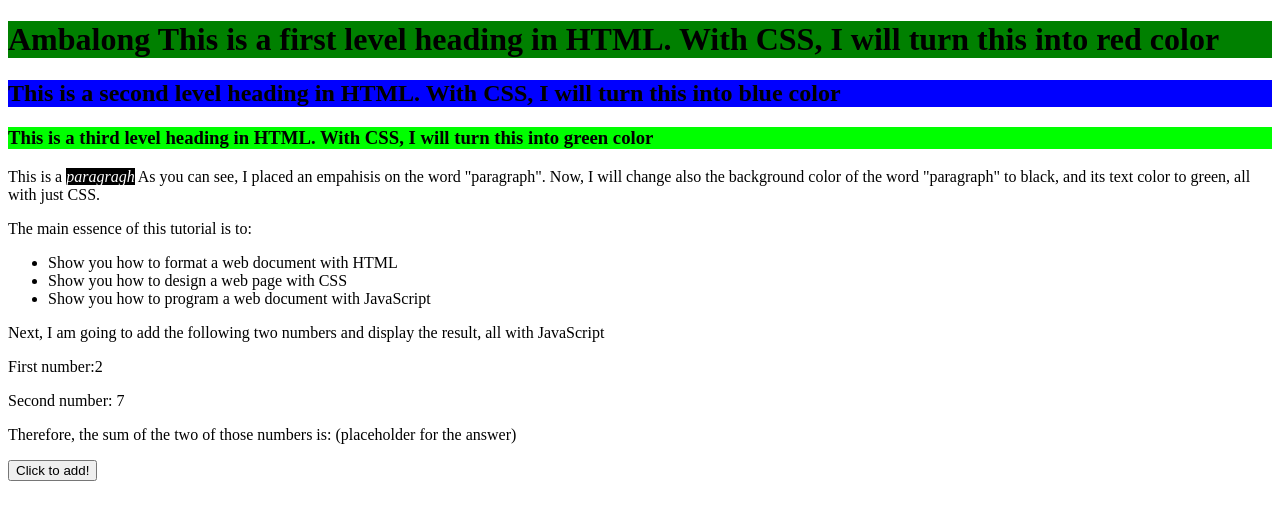
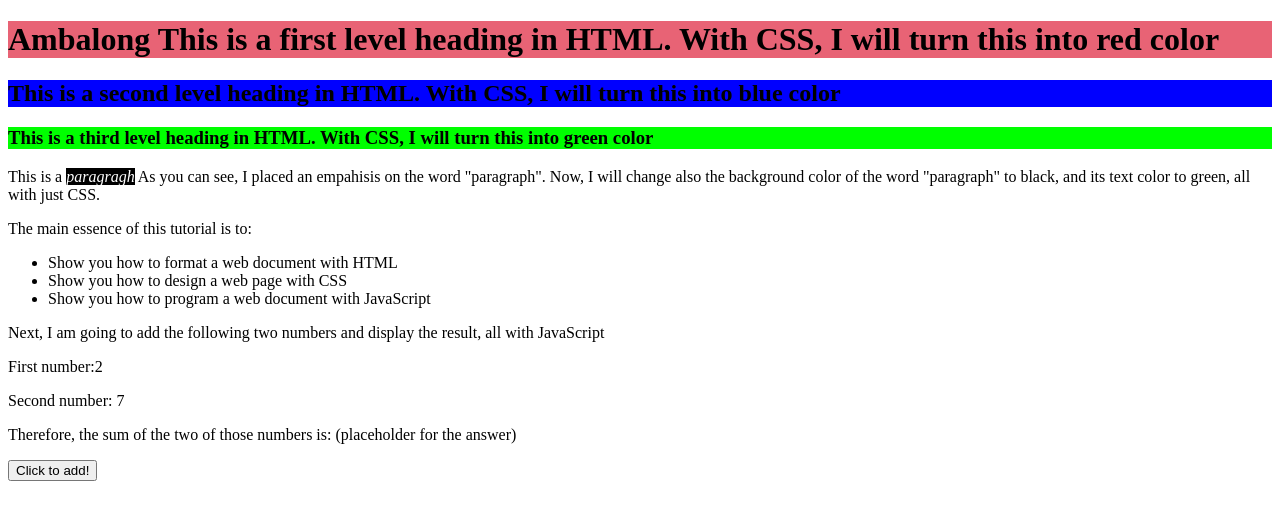
Before and after one commit to jessieconnralphsam/Exercise-1, a plain HTML site: page index.html in a window 1280 px wide. Drawn offline with Linux system fonts and the light colour scheme.

Commit message:
Update styles.css
changed green to pink in hex

```diff
--- a/styles.css
+++ b/styles.css
@@ -1,6 +1,6 @@
 h1 {
  /* background-color: #ff0000; */
-  background-color: green;
+  background-color: #e86375;
 }
 
 h2 {
```
